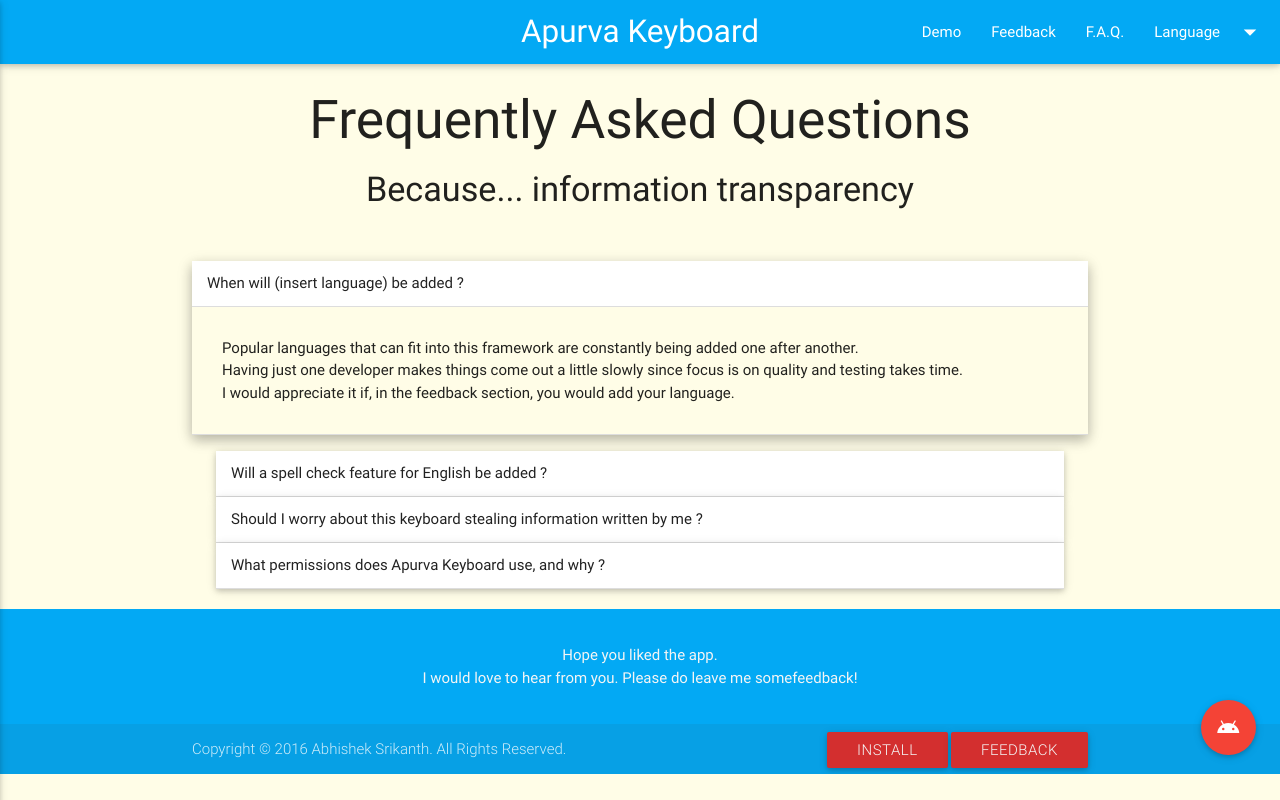
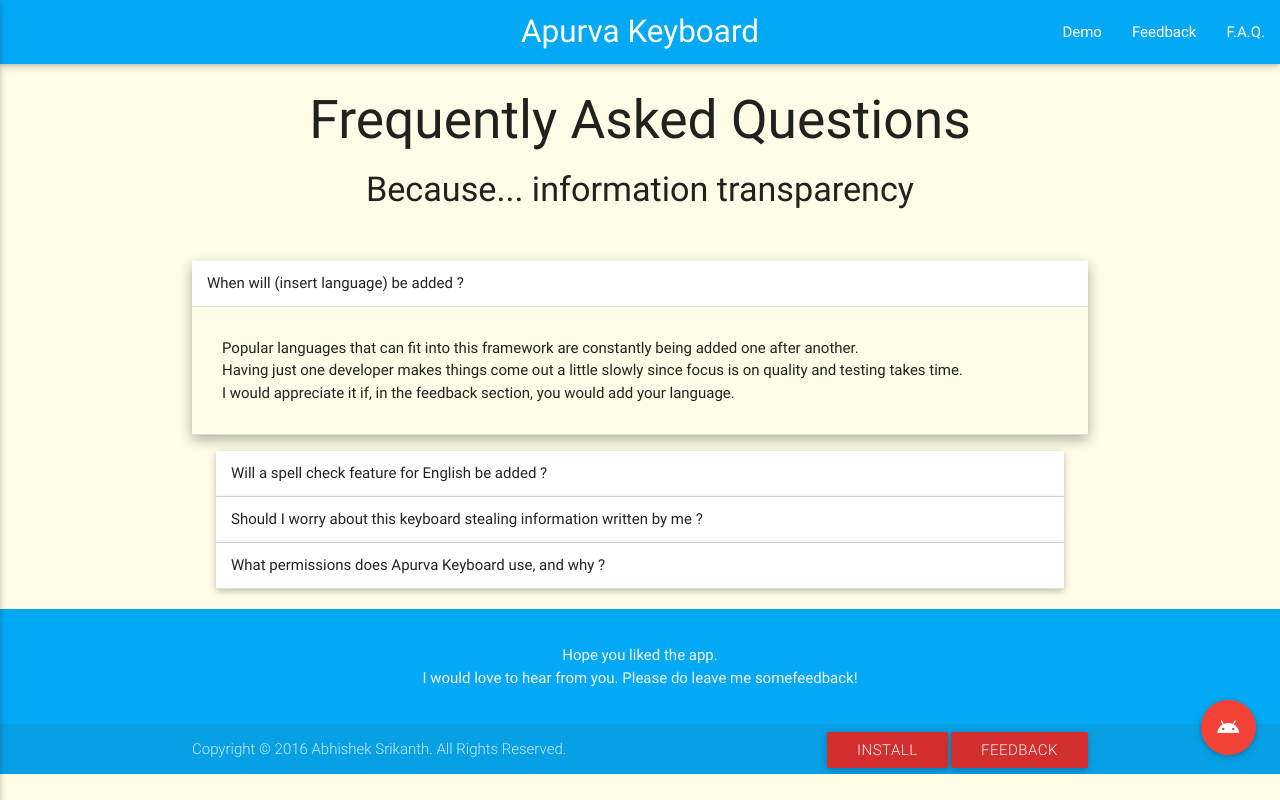
Before and after one commit to Abhishek-Srikanth/Abhishek-Srikanth.github.io, a plain HTML site: page apurvaKeyboard/FAQ.html in a window 1280 px wide. Drawn offline with nearby package versions, Linux system fonts and the light colour scheme.

Commit message:
removed languages choice from page

```diff
--- a/apurvaKeyboard/FAQ.html
+++ b/apurvaKeyboard/FAQ.html
@@ -37,14 +37,14 @@
                 <li><a style="cursor: pointer;" id="navbar_Demo" href = "demo.html">Demo</a></li>
                 <li><a style="cursor: pointer;" id="navbar_feedback" href = "feedback.html">Feedback</a></li>
                 <li><a style="cursor: pointer;" id="navbar_FAQ" href = "FAQ.html">F.A.Q.</a></li>
-                <li>
+                <!--li>
                     <a class="dropdown-button" href="#!" data-activates="Language">
                         <span id="link_language_drop"> Language </span>
                         <i class="material-icons right">
                             arrow_drop_down
                         </i>
                     </a>
-                </li>
+                </li-->
             </ul>
 
             <a href="#" data-activates="mobile-demo" class="button-collapse">
```
Also changed, not shown: apurvaKeyboard/demo.html (+2 -2 lines).
